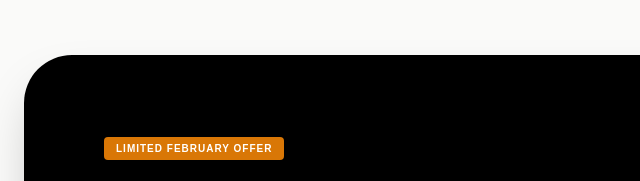
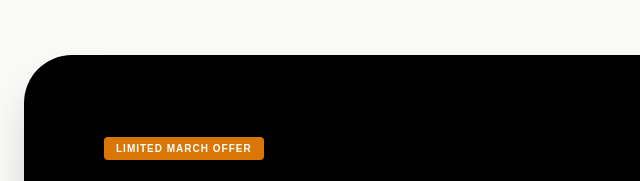
Before and after one commit to JumaRomano/Mzitohcreative, a plain HTML site: page index.html in a window 1280 px wide. Shown: the part 2280-2461 px from the top of the page, 0-640 px from the left. Drawn offline with nearby package versions, Linux system fonts and the light colour scheme.

Commit message:
Update offer month from February to March

```diff
--- a/index.html
+++ b/index.html
@@ -200,7 +200,7 @@
                 <div class="relative z-10 grid md:grid-cols-2 gap-16 items-center">
                     <div>
                         <div class="bg-amber-600 text-[10px] font-black uppercase tracking-widest px-3 py-1 rounded inline-block mb-6">
-                            Limited February Offer
+                            Limited March Offer
                         </div>
                         <h2 class="text-5xl font-black mb-6 leading-tight">Scale Your Business This Month.</h2>
                         <p class="text-xl text-slate-300 mb-8 leading-relaxed">
@@ -211,7 +211,7 @@
                             <div class="text-slate-500 line-through text-xl">KES 55,000</div>
                         </div>
                         <p class="text-xs font-bold text-amber-500 uppercase tracking-widest">
-                            *Only 2 Slots Left for February Bookings
+                            *Only 2 Slots Left for March Bookings
                         </p>
                     </div>
                     <div class="bg-white/5 p-8 rounded-[2rem] border border-white/10">
```
